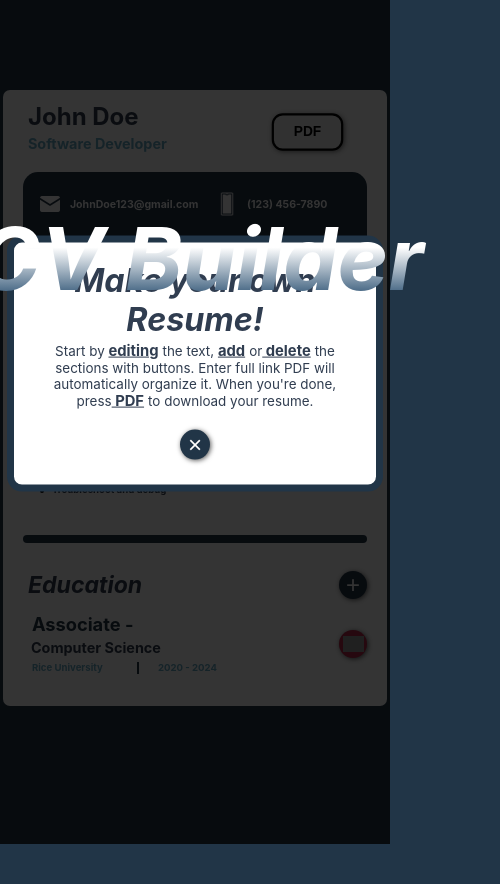
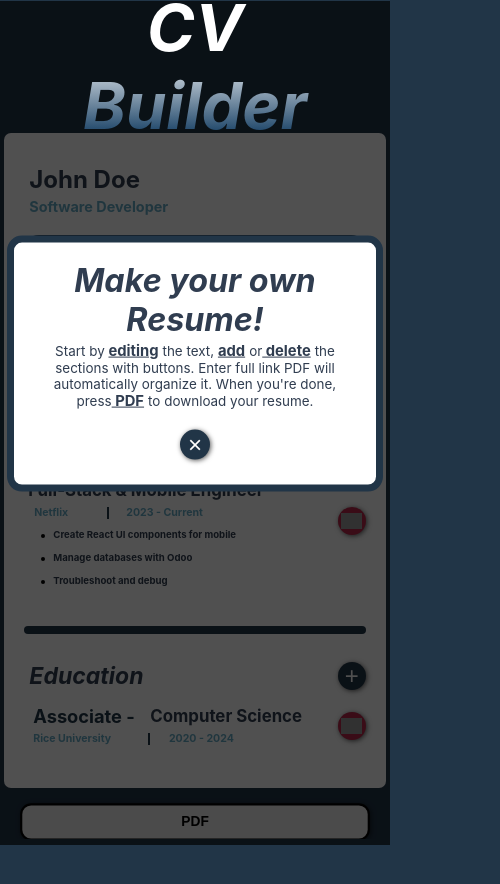
Before and after one commit to freddster14/CV-Application, a React (Vite) app: page / in a window 390 px wide. Shown: the top 884 px of the page, 500 px wide, since content can reach past the window. Before the commit the page ends 844 px from the top, so only its background shows below. Built offline with nearby package versions, Linux system fonts and the light colour scheme; grey boxes are pictures that could not be loaded.

Commit message:
update: migrated & fix pdf logic, changed appName

```diff
--- a/src/components/App.jsx
+++ b/src/components/App.jsx
@@ -14,9 +14,9 @@ function App() {
   const [link, setLink] = useState("https://www.google.com/");
 
 
+
   return (
     <div className='app'>
-      <button className='pdf-button' onClick={printPdf}>PDF</button>
       <General
       name={name}
       handleNameChange={setName}
@@ -45,18 +45,19 @@ function printPdf() {
   let inputs = document.querySelectorAll('input');
   let selects = document.querySelectorAll('select');
   let link = document.createElement('a')
-  let name = document.querySelector(".name").value
+  let name = document.querySelector('.name')
   const options = {
-    margin: [0.3, 0.2],
-    filename:  name + ' Resume.pdf',
+    margin: [0.4, 0.5, 0.5 , 0.5],
+    filename:  `${name.value} Resume.pdf`,
     image: { type: 'jpeg', quality: 0.98 },
     html2canvas: { scale: 2, windowWidth: '1000px' },
     jsPDF: { unit: 'in', format: 'letter', orientation: 'portrait' },
     enableLinks: true,
     pagebreak: {mode: 'avoid-all'}
   };
-
   app.style.fontSize = '0.9em'
+  app.style.width = "100%"
+  app.style.padding = '0px'
   removeInputs(selects, link, buttons, inputs)
 
   //Download PDF
@@ -64,6 +65,11 @@ function printPdf() {
 
   setTimeout(() => {
     addInputs(selects, link, buttons, inputs);
+    app.style.fontSize = '';
+    app.style.width = "";
+    app.style.padding = ''
+
+
 
   }, 100)
 }
@@ -82,19 +88,18 @@ function removeInputs(selects, link, buttons, inputs) {
     let newP = document.createElement('p')
     newP.textContent = input.value
     newP.classList.add(input.className)
+
     if(input.className === "link") {
-      link.href = input.value
-      //Short link text
-      let e = input.value;
-      (e.indexOf('w') === 8) ? e = e.slice(12) : e = e.slice(8)
-      let cut = e.indexOf("/")
-      link.textContent = e.slice(0 , cut--)
-      link.classList.add(input.className)
-      input.parentNode.replaceChild(link, input)
+      link.href = input.value;
+      let trimmedLink = new URL(input.value).hostname; // Simplified trimming
+      link.textContent = trimmedLink;
+      link.classList.add(input.className);
+      input.parentNode.replaceChild(link, input);
     } else {
       input.parentNode.replaceChild(newP, input)
     }
-  })
+  });
+
   buttons.forEach(button => {
     button.style.opacity = "0%"
   })
@@ -102,20 +107,17 @@ function removeInputs(selects, link, buttons, inputs) {
 
 function addInputs(selects, link, buttons, inputs) {
   let count = 0;
-  link.parentNode.replaceChild(inputs[5], link)
+
+  link.parentNode.replaceChild(inputs[5], link);
+  inputs = Array.from(inputs).filter(input => input.className !== "link");
+
   let allP = document.querySelectorAll("p");
   allP.forEach((p, index) => {
-    if(inputs[index - count] === undefined) {
-      console.log(inputs[index - count])
-      console.log("ran")
-      return
-    }
-    if(index >= 5) index++
+    if(!inputs[index - count]) return;
     if(p.className === 'degree-select') {
       p.parentNode.replaceChild(selects[count], p)
       count += 1
     } else {
-      //console.log(inputs[index-count], p, index, inputs.length)
       p.parentNode.replaceChild(inputs[index - count], p)
     }
   })
@@ -126,4 +128,4 @@ function addInputs(selects, link, buttons, inputs) {
 
 
 
-export default App
+export  {App, printPdf}
--- a/src/components/Education.jsx
+++ b/src/components/Education.jsx
@@ -59,17 +59,24 @@ function MakeEducation({
         "Doctoral -",
     ];
     const fields = [
-        {label: 'Major', value: major, handleChange: setMajor},
         {label: 'School', value: school, handleChange: setSchool},
         {label: 'Graduation', value: graduationDate, handleChange: setGraduationDate},
     ]
     return (
     <div className='forms'>
-        <select className='degree-select' value={degree} onChange={(e) => setDegree(e.target.value)}>
-            {options.map((option) => (
-                <option key={option} value={option}>{option}</option>
-            ))}
-        </select>
+        <div className="degree-major">
+            <select className='degree-select' value={degree} onChange={(e) => setDegree(e.target.value)}>
+                {options.map((option) => (
+                    <option key={option} value={option}>{option}</option>
+                ))}
+            </select>
+            <Input
+            key='Major'
+            name='Major'
+            value={major}
+            handleChange={setMajor}
+            />
+        </div>
         {fields.map(({label, value, handleChange}) => (
             <Input
             key={label}
--- a/src/components/Intro.jsx
+++ b/src/components/Intro.jsx
@@ -5,21 +5,17 @@ export default function Intro() {
     function closeModal() {
         document.querySelector('.modal-container').remove()
         document.querySelector('.modal-backdrop').remove()
-        document.querySelector('.app-name').style.transform = "translate(-50%, 10%) scale(1)"
+        document.querySelector('.app-name').style.transform = ""
+
     }
     setTimeout(() => {
-        let appName = document.querySelector('.app-name')
-        let width = window.innerWidth
-        if(width < 751) {
-            appName.style.transform = "translate(-50%, 440%) scale(2)"
-        } else{
-            appName.style.transform = "translate(-50%, 340%) scale(1.9)"
-        }
+        document.querySelector('.app-name').style.transform = "scale(1.5)";
+
     },100)
     return (
         <>
+            <div className='modal-backdrop'></div>
             <h1 className="app-name">CV Builder</h1>
-            <div className='modal-backdrop'></div>
             <div className='modal-container'>
                 <h1>Make your own Resume!</h1>
                 <p>
--- a/src/index.css
+++ b/src/index.css
@@ -8,14 +8,41 @@
   -moz-osx-font-smoothing: grayscale;
 }
 
+#root {
+  font-family: Inter, system-ui, Avenir, Helvetica, Arial, sans-serif;
+  overflow: hidden;
+  font-size: 0.95em;
+  margin-bottom: 50px;
+  display: flex;
+  align-items: center;
+  height: 100%;
+  gap: 17px;
+  flex-direction: column;
+}
+
+body {
+  margin: 1px;
+  padding: 0px;
+}
+
+
+.app {
+  width: min(850px, 88%);
+  padding: 30px 45px;
+  display: flex;
+  flex-direction: column;
+  border-radius: 7px;
+  background-color: white;
+  gap: 10px;
+}
 
 
 .pdf-button {
-  position: absolute;
-  left: 70.5%;
+  width: 82%;
+  max-width: 780px;
   border-radius: 10px;
   border: 2px solid black;
-  top: 140px;
+  top: 200px;
   box-shadow: 1px 1px 5px rgba(0, 0, 0, 0.548);
   transform: scale(1.1);
   transition: transform 0.25s linear 0.1s;
--- a/src/main.jsx
+++ b/src/main.jsx
@@ -1,6 +1,6 @@
 import { StrictMode } from 'react'
 import { createRoot } from 'react-dom/client'
-import App from './components/App'
+import {App, printPdf} from './components/App'
 import  Intro  from './components/Intro'
 import './index.css'
 
@@ -8,5 +8,6 @@ createRoot(document.getElementById('root')).render(
   <StrictMode>
     <Intro/>
     <App />
+    <button className='pdf-button' onClick={printPdf}>PDF</button>
   </StrictMode>,
 )
--- a/src/styles/App.css
+++ b/src/styles/App.css
@@ -1,28 +1,4 @@
-#root {
-  max-width: 850px;
-  font-family: Inter, system-ui, Avenir, Helvetica, Arial, sans-serif;
-  justify-content: space-between;
-  display: flex;
-  flex-direction: column;
-  gap: 30px;
-  font-size: 0.95em;
-  margin: 100px auto 0px auto;
-  border-radius: 7px;
-  background-color: white;
-}
 
-body {
-  margin: 1px;
-  padding: 0px;
-}
-
-
-.app {
-  padding: 0px 30px 20px 30px;
-  display: flex;
-  flex-direction: column;
-  gap: 10px;
-}
 
 
 .header {
@@ -111,21 +87,25 @@ button:hover, button:focus {
 
 
 @media screen and (max-width:750px) {
-  #root {
+  div#root {
     font-size: 0.7em;
-    width: 99%;
-    margin-top: 95px;
   }
 
-  .app {
+  div.app {
     padding-left: 20px;
     padding-right: 20px;
   }
 
   #root .app-name {
-    font-size: 4.5em;
-    width: 300px;
+    top: 5px;
+    width: 60vw;
   }
+
+  button.pdf-button {
+    top: 170px;
+    padding: 8px 18px;
+  }
+
   button.close-modal {
     width: 34px;
     height: 34px;
@@ -152,6 +132,7 @@ button:hover, button:focus {
     height: 34px;
     background-size: 75%;
   }
+
   .experience-divider, .education-divider {
     height: 12px;
     width: 2px;
@@ -168,9 +149,12 @@ button:hover, button:focus {
 }
 
 @media screen and (max-width:500px) {
-  #root {
+  div#root {
     font-size: 0.60em;
-    margin-top: 90px;
+  }
+
+  #root .app-name{
+    width: 210px;
   }
 
 
@@ -180,7 +164,7 @@ button:hover, button:focus {
   }
 
   button.pdf-button {
-    top: 115px;
+    top: 160px;
     padding: 8px 18px;
   }
 
@@ -199,12 +183,9 @@ button:hover, button:focus {
   div.link img {
     width: 20px;
   }
-  .experience-container, .general, .education-container {
-    padding: 15px 30px;
-  }
 
-  .experience-container {
-    padding-bottom: 0px;
+  .job-divider{
+    margin: 0px 4px;
   }
 
   .header button, .delete-form {
--- a/src/styles/Education.css
+++ b/src/styles/Education.css
@@ -1,15 +1,22 @@
+
+.degree-major {
+    display: flex;
+    flex-wrap: wrap;
+    align-items: center;
+    justify-content: flex-start;
+    grid-column: -1/1;
+}
 
 .degree-select {
     appearance: none;
     font-family: inherit;
-    grid-column: 1 / -1;
     background-color: transparent;
     color: #213547;
     font-size: 1.9em;
     width: fit-content;
     border: 1px solid transparent;
     font-weight: bold;
-    padding: 0px 5px;
+    padding-left: 5px;
     margin-left: 3px;
 }
 
@@ -26,9 +33,8 @@
 }
 
 .major{
-    grid-column: 1 / -1;
-    font-size: 1.5em;
-    margin-left: 4px;
+    font-size: 1.75em;
+    margin-left: 3px;
     color: inherit;
     font-family: inherit;
 }
@@ -36,14 +42,14 @@
 .school, .graduation {
     grid-row: 3;
     margin-left: 5px;
-    font-size: 1em;
+    font-size: 1.1em;
     color: #67acc7;
     font-family: inherit;
 }
 
 
 .education-divider{
-    height: 18px;
+    height: 16px;
     width: 3px;
     margin: 0px 5px;
     background-color: #213547;
--- a/src/styles/Experience.css
+++ b/src/styles/Experience.css
@@ -8,6 +8,7 @@
     align-items: center;
     justify-content: flex-start;
     grid-column: -1/1;
+    flex-wrap: wrap;
 }
 
 .title {
@@ -34,7 +35,7 @@
 .forms .company, .forms .date {
     grid-row: 2;
     margin-left: 6px;
-    font-size: 1em;
+    font-size: 1.1em;
     color: #67acc7;
 }
 
@@ -63,7 +64,7 @@
     height: 7px;
     display: block;
     position: relative;
-    top: 17px;
+    top: 16px;
     right: 10px;
     border-radius: 15px;
     background-color: black;
@@ -71,15 +72,15 @@
 
 .job-divider {
     height: 3px;
-    width: 10px;
-    margin: 0px 10px;
+    width: 8px;
+    margin: 0px 5px;
     position: relative;
     top: 3px;
     background-color: #213547;
 }
 
 .experience-divider{
-    height: 18px;
+    height: 16px;
     width: 3px;
     margin: 0px 5px;
     background-color: #213547;
--- a/src/styles/General.css
+++ b/src/styles/General.css
@@ -16,7 +16,6 @@
 
 .name {
     font-size: 2.5em;
-    margin-top: 10px;
     margin-bottom: -10px;
     padding: 0px 3px;
 }
--- a/src/styles/Intro.css
+++ b/src/styles/Intro.css
@@ -1,11 +1,11 @@
 h1.app-name {
-    font-size: 3.5em;
-    position: absolute;
-    left: 50%;
-    top: 0%;
-    z-index: 2;
+    font-size: 4.5em;
+    width: fit-content;
+    position: relative;
+    margin-top: 8px;
+    z-index: 1;
     text-align: center;
-    transform: translateX(-50%);
+    transform: scale(1);
     background: linear-gradient(#ffffff 40%, #002d55 100% );
     -webkit-background-clip: text;
     color: transparent;
@@ -38,13 +38,10 @@ h1.app-name {
 .modal-backdrop {
     content: '';
     z-index: 1;
-    background-color: rgba(0, 0, 0, 0.795);
+    background-color: rgba(0, 0, 0, 0.685);
     width: 100vw;
-    height: 100%;
-    left: 50%;
-    top: 50%;
-    transform: translate(-50%, -50%);
-    position: absolute;
+    height: 100vh;
+    position: fixed;
 }
 
 
```
